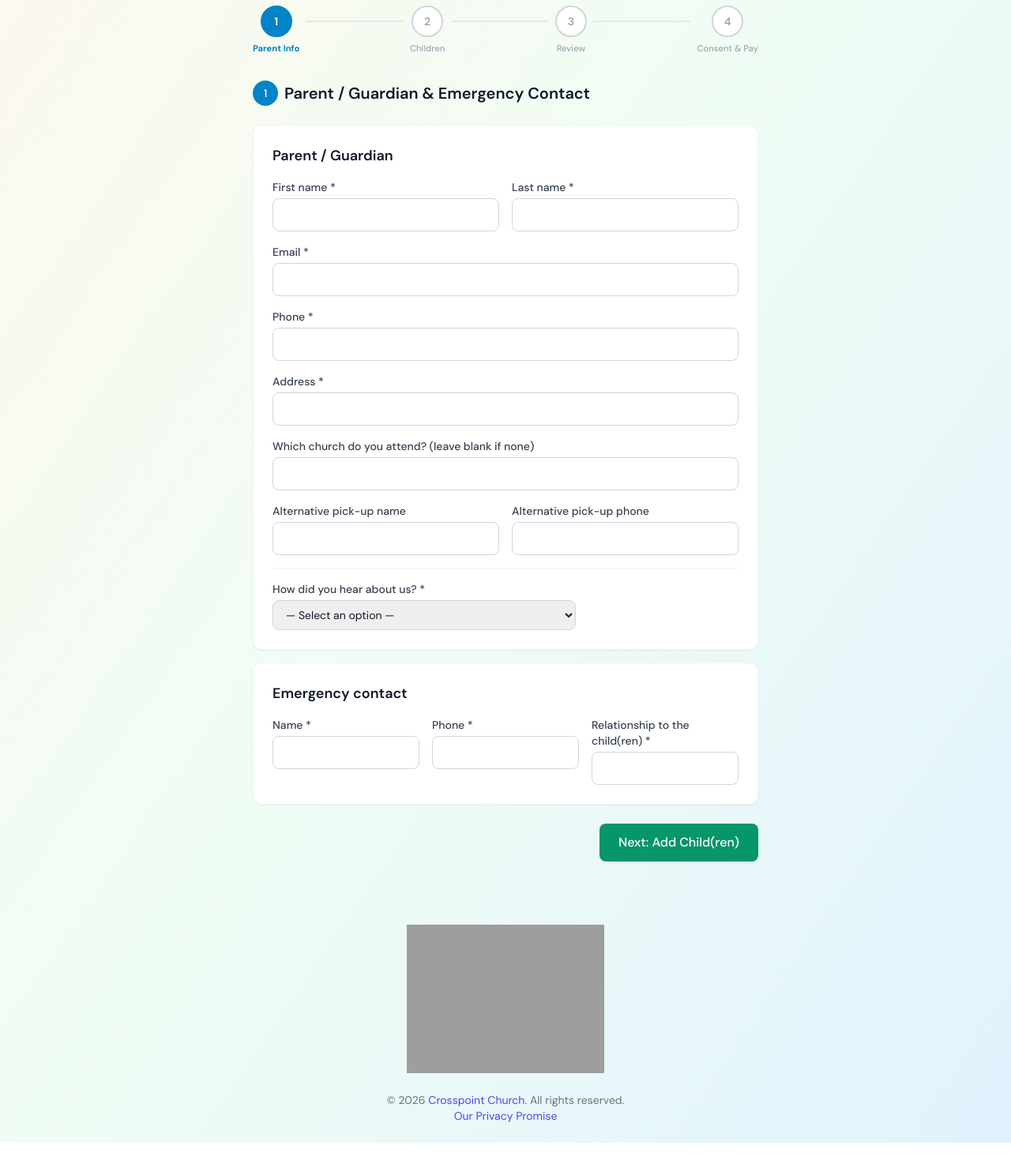
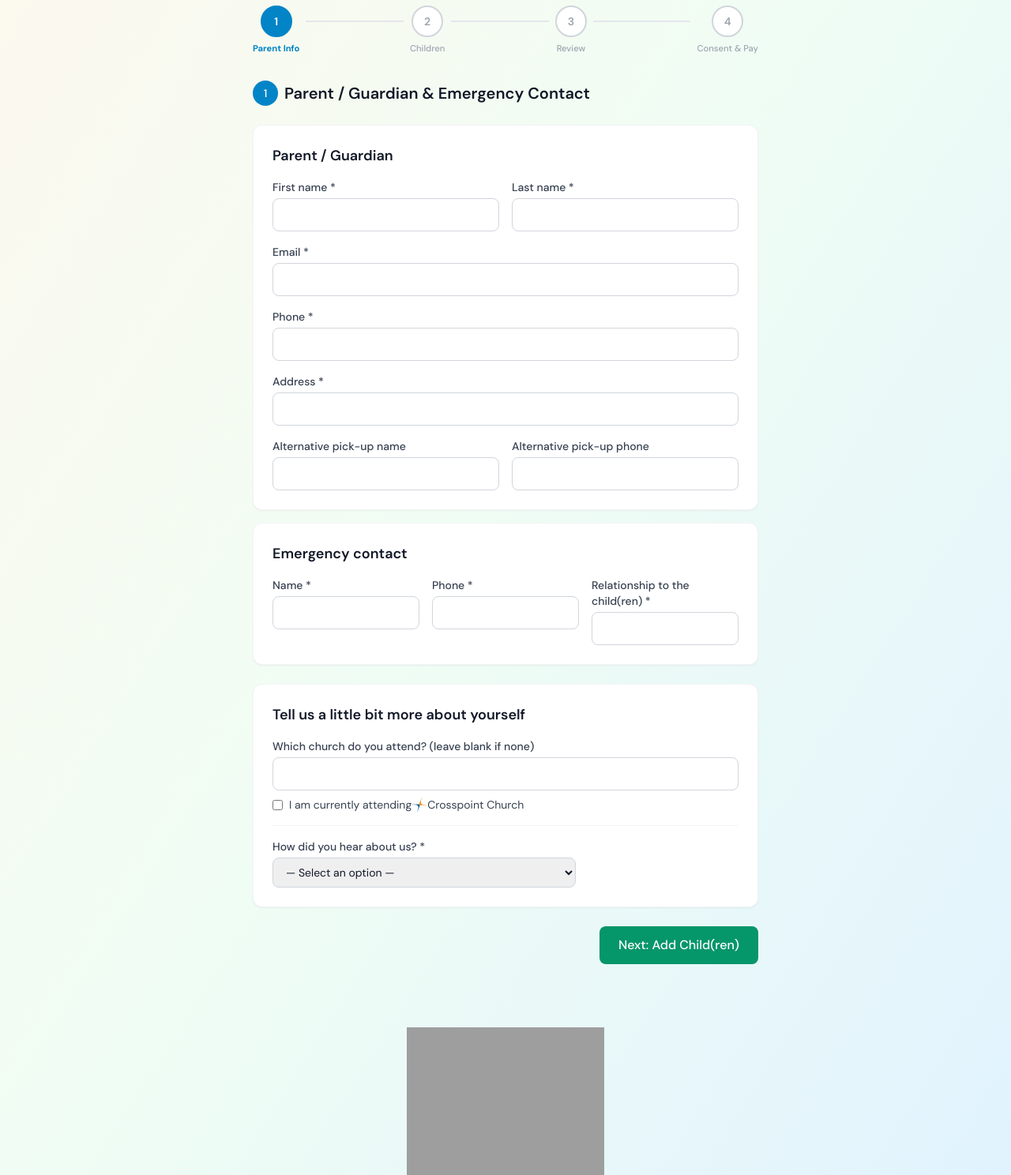
Before and after one commit to cd-ship-it/OnlineRegistration, a PHP site: page /OnlineRegistration/register.php in a window 1280 px wide. Shown: the part 426-1914 px from the top of the page at 79% size. Before the commit the page ends 1873 px from the top, so only its background shows below. Run offline with PHP 8.4, Linux system fonts and the light colour scheme; data comes from the database, SQL or seed files in the repository; some libraries are stand-ins or nearby versions; grey boxes are pictures that could not be loaded.

Commit message:
Add a card for the church attendance and how you heard about us.

```diff
--- a/register.php
+++ b/register.php
@@ -651,12 +651,6 @@ $card_img = rtrim(parse_url(APP_URL, PHP_URL_PATH) ?: '', '/') . '/img/email_her
             <input type="text" id="address" name="address"<?= req('address') ?> value="<?= htmlspecialchars($form['address']) ?>"
               class="input-field">
           </div>
-          <div class="mt-4">
-            <label for="home_church" class="block text-sm font-medium text-gray-700 mb-1">Which church do you attend? (leave blank if none)<span
-                class="text-gray-500 font-normal"></span></label>
-            <input type="text" id="home_church" name="home_church" value="<?= htmlspecialchars($form['home_church']) ?>"
-              class="input-field" maxlength="255">
-          </div>
           <div class="mt-4 grid grid-cols-1 sm:grid-cols-2 gap-4">
             <div>
               <label for="alternative_pickup_name" class="block text-sm font-medium text-gray-700 mb-1">Alternative pick-up name</label>
@@ -667,25 +661,6 @@ $card_img = rtrim(parse_url(APP_URL, PHP_URL_PATH) ?: '', '/') . '/img/email_her
               <label for="alternative_pickup_phone" id="alternative_pickup_phone_label" class="block text-sm font-medium text-gray-700 mb-1">Alternative pick-up phone</label>
               <input type="tel" id="alternative_pickup_phone" name="alternative_pickup_phone"
                 value="<?= htmlspecialchars($form['alternative_pickup_phone']) ?>" class="input-field" maxlength="50">
-            </div>
-          </div>
-          <div class="mt-4 pt-4 border-t border-gray-100">
-            <label for="hear_from_us_select" class="block text-sm font-medium text-gray-700 mb-1">How did you hear about
-              us?<?= req_star('hear_from_us') ?></label>
-            <select name="hear_from_us" id="hear_from_us_select" class="input-field max-w-sm text-sm"<?= req('hear_from_us') ?>
-              onchange="(function(sel){var wrap=document.getElementById('hear_from_us_other_wrap'),inp=document.getElementById('hear_from_us_other'),isOther=sel.value==='Other';wrap.classList.toggle('hidden',!isOther);inp.required=isOther;if(!isOther)inp.setCustomValidity('');})(this)">
-              <option value="">— Select an option —</option>
-              <?php foreach (['Previous VBS', 'Google search', 'Facebook/Instagram/Social Media', 'Friend or family referral','Flyers', 'Other'] as $opt): ?>
-                <option value="<?= htmlspecialchars($opt) ?>" <?= $hear_from_us_value === $opt ? 'selected' : '' ?>>
-                  <?= htmlspecialchars($opt) ?>
-                </option>
-              <?php endforeach; ?>
-            </select>
-            <div id="hear_from_us_other_wrap" class="mt-2 <?= $hear_from_us_value === 'Other' ? '' : 'hidden' ?>">
-              <input type="text" id="hear_from_us_other" name="hear_from_us_other"
-                value="<?= htmlspecialchars($hear_from_us_other_value) ?>" class="input-field max-w-sm text-sm"
-                placeholder="Please specify…"
-                <?= $hear_from_us_value === 'Other' ? 'required' : '' ?>>
             </div>
           </div>
         </div>
@@ -707,6 +682,39 @@ $card_img = rtrim(parse_url(APP_URL, PHP_URL_PATH) ?: '', '/') . '/img/email_her
                 class="block text-sm font-medium text-gray-700 mb-1">Relationship to the child(ren)<?= req_star('emergency_contact_relationship') ?></label>
               <input type="text" id="emergency_contact_relationship" name="emergency_contact_relationship" maxlength="50"<?= req('emergency_contact_relationship') ?>
                 value="<?= htmlspecialchars($form['emergency_contact_relationship']) ?>" class="input-field">
+            </div>
+          </div>
+        </div>
+        <div class="card mb-6">
+          <h3 class="text-lg font-semibold text-gray-900 mb-4">Tell us a little bit more about yourself</h3>
+          <div class="mb-4">
+            <label for="home_church" class="block text-sm font-medium text-gray-700 mb-1">Which church do you attend? (leave blank if none)<span
+                class="text-gray-500 font-normal"></span></label>
+            <input type="text" id="home_church" name="home_church" value="<?= htmlspecialchars($form['home_church']) ?>"
+              class="input-field" maxlength="255">
+            <div class="flex items-center gap-2 mt-2">
+              <input type="checkbox" id="crosspoint_attendee" class="rounded border-gray-300 text-indigo-600"
+                onchange="(function(cb){var inp=document.getElementById('home_church');if(cb.checked){inp.value='Crosspoint Church';}else{inp.value='';}})(this)">
+              <label for="crosspoint_attendee" class="text-sm text-gray-700 flex items-center gap-1.5">I am currently attending <img src="<?= rtrim(defined('APP_URL') ? APP_URL : '', '/') ?>/img/Xpt-ID2015_color_round-1.png" alt="Crosspoint" class="h-5 w-5 object-contain inline-block"> Crosspoint Church</label>
+            </div>
+          </div>
+          <div class="pt-4 border-t border-gray-100">
+            <label for="hear_from_us_select" class="block text-sm font-medium text-gray-700 mb-1">How did you hear about
+              us?<?= req_star('hear_from_us') ?></label>
+            <select name="hear_from_us" id="hear_from_us_select" class="input-field max-w-sm text-sm"<?= req('hear_from_us') ?>
+              onchange="(function(sel){var wrap=document.getElementById('hear_from_us_other_wrap'),inp=document.getElementById('hear_from_us_other'),isOther=sel.value==='Other';wrap.classList.toggle('hidden',!isOther);inp.required=isOther;if(!isOther)inp.setCustomValidity('');})(this)">
+              <option value="">— Select an option —</option>
+              <?php foreach (['Previous VBS', 'Google search', 'Facebook/Instagram/Social Media', 'Friend or family referral','Flyers', 'Other'] as $opt): ?>
+                <option value="<?= htmlspecialchars($opt) ?>" <?= $hear_from_us_value === $opt ? 'selected' : '' ?>>
+                  <?= htmlspecialchars($opt) ?>
+                </option>
+              <?php endforeach; ?>
+            </select>
+            <div id="hear_from_us_other_wrap" class="mt-2 <?= $hear_from_us_value === 'Other' ? '' : 'hidden' ?>">
+              <input type="text" id="hear_from_us_other" name="hear_from_us_other"
+                value="<?= htmlspecialchars($hear_from_us_other_value) ?>" class="input-field max-w-sm text-sm"
+                placeholder="Please specify…"
+                <?= $hear_from_us_value === 'Other' ? 'required' : '' ?>>
             </div>
           </div>
         </div>
@@ -1230,6 +1238,13 @@ $card_img = rtrim(parse_url(APP_URL, PHP_URL_PATH) ?: '', '/') . '/img/email_her
       if (e.target.classList.contains('remove-kid')) removeKid(e.target.closest('.kid-block'));
     });
 
+    // Crosspoint attendee checkbox: sync with home_church on load
+    (function () {
+      var cb = document.getElementById('crosspoint_attendee');
+      var inp = document.getElementById('home_church');
+      if (cb && inp) cb.checked = (inp.value.trim() === 'Crosspoint Church');
+    })();
+
     // Photo consent (Section 5): only one of Yes/No may be checked
     form.querySelectorAll('.photo-consent-cb').forEach(function (cb) {
       cb.addEventListener('change', function () {
```
